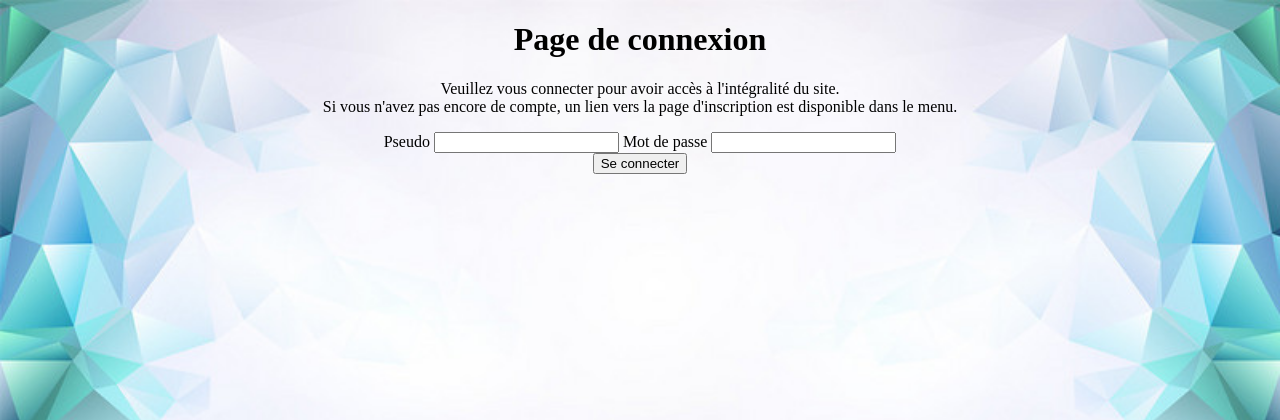
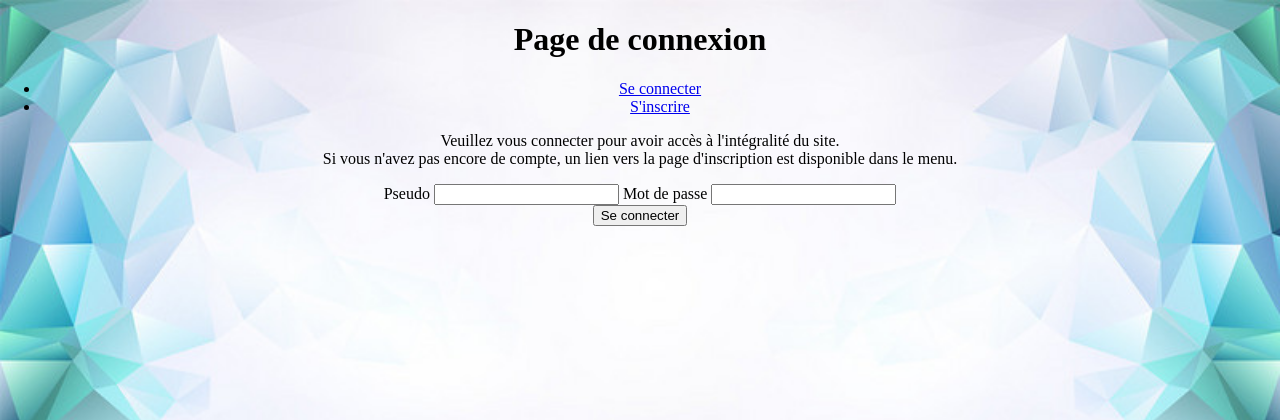
Before and after one commit to valros76/projet5_1, a PHP site: template views/pages/connexion.php in a window 1280 px wide. Shown: the top 420 px of the page. Run offline with PHP 8.4, Linux system fonts and the light colour scheme; the template is opened without the code that fills it, so the values that code supplies are empty; some libraries are stand-ins or nearby versions.

Commit message:
Début de code pour l'inscription

```diff
--- a/models/classes/usersManager.php
+++ b/models/classes/usersManager.php
@@ -17,7 +17,7 @@ class UsersManager{
         $req->execute();
 
         $user->hydrate([
-            'id' => $this->_bdd->lastInsertId();
+            'id' => $this->_bdd->lastInsertId()
         ]);
     }
 
--- a/views/homeView.php
+++ b/views/homeView.php
@@ -13,7 +13,7 @@
         <nav>
             <ul>
                 <li><a href="views/pages/connexion.php">Se connecter</a></li>
-                <li><a href="">Contact</a></li>
+                <li><a href="views/pages/inscription.php">S\'inscrire</a></li>
             </ul>
         </nav>
     ';
--- a/views/pages/connexion.php
+++ b/views/pages/connexion.php
@@ -15,6 +15,12 @@ session_start();
     <div id="containerConnect">
         <header id="headConnect">
             <h1>Page de connexion</h1>
+            <nav>
+                <ul>
+                    <li><a href="views/pages/connexion.php">Se connecter</a></li>
+                    <li><a href="inscription.php">S'inscrire</a></li>
+                </ul>
+            </nav>
             <p>
             Veuillez vous connecter pour avoir accès à l'intégralité du site.<br/>
             Si vous n'avez pas encore de compte, un lien vers la page d'inscription est disponible dans le menu.
@@ -23,7 +29,7 @@ session_start();
 
         <section>
             <article>
-                <form method="post">
+                <form action="../../models/connect.php" method="post">
                     <p>
                         <label for="pseudo">Pseudo</label>
                         <input type="text" name="pseudo" required/>
```
Also changed, not shown: models/classes/user.php (+9 -0 lines).
